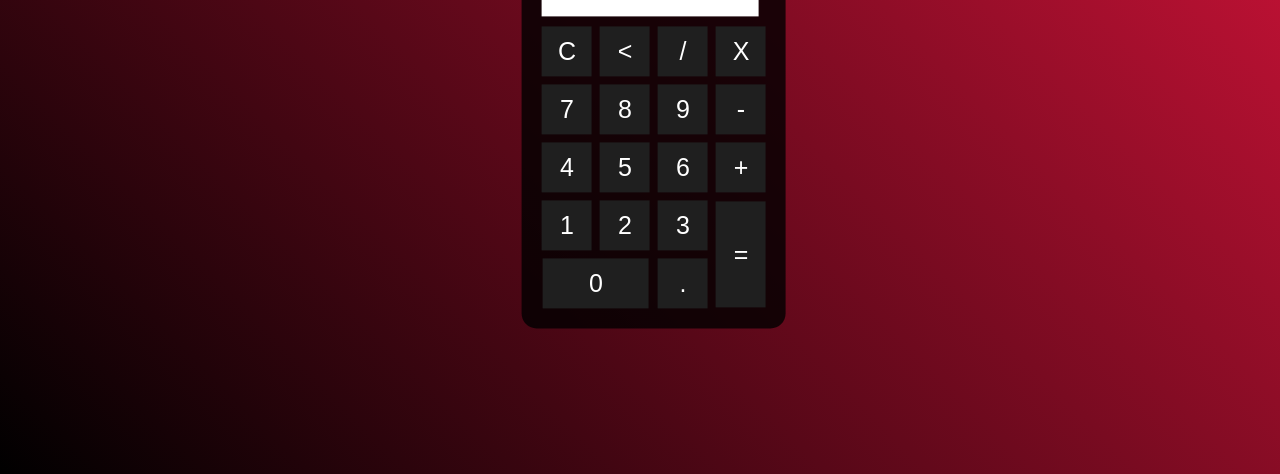
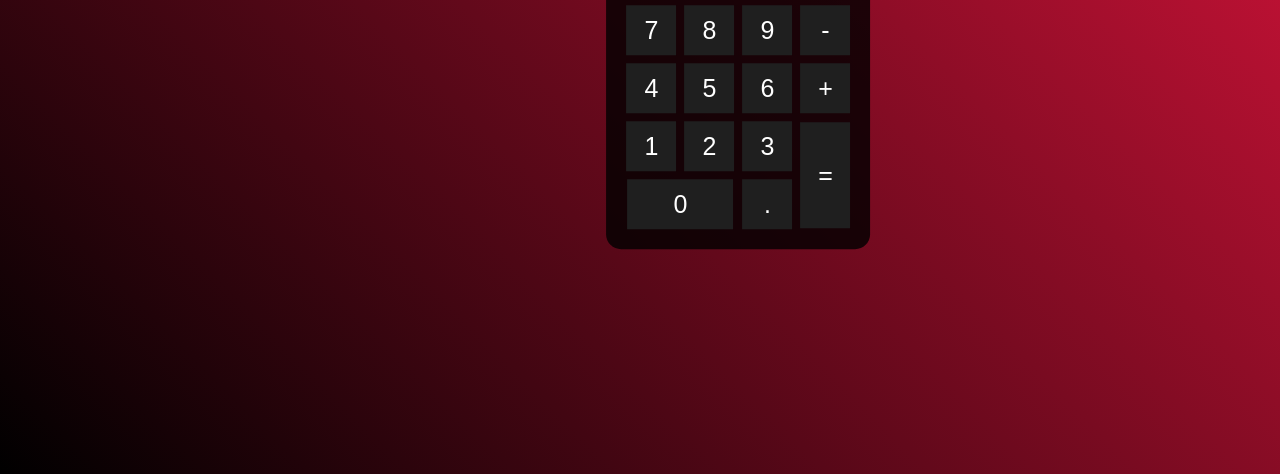
Before and after one commit to Gslogger/Calculadora, a plain HTML site: page index.html in a window 1280 px wide. Shown: the part 326-800 px from the top of the page. Drawn offline with Linux system fonts and the light colour scheme.

Commit message:
Update index.html

```diff
--- a/index.html
+++ b/index.html
@@ -20,9 +20,9 @@
     .calculadora{
        position: absolute;
        background-color: rgba(0, 0, 0, 0.8);
-       top: 0%;
+       top: 8%;
        left: 48%;
-       transform: translate(-35%,60%);
+       transform: translate(-3%,25%);
        border-radius: 15px;
        padding: 15px;
 
```
